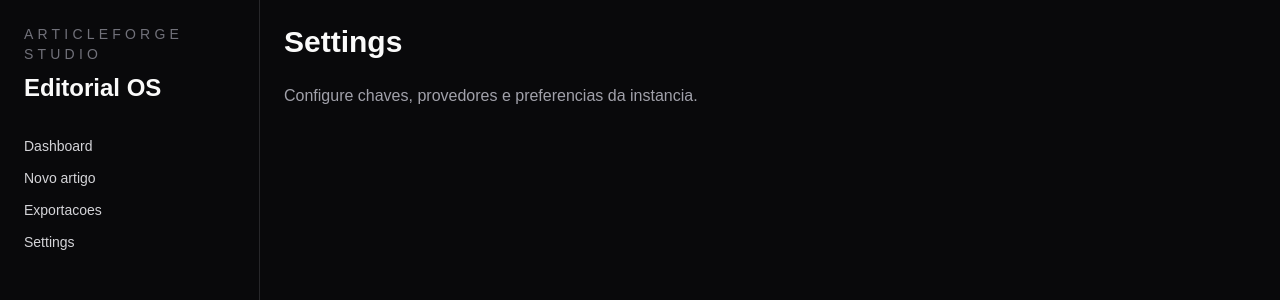
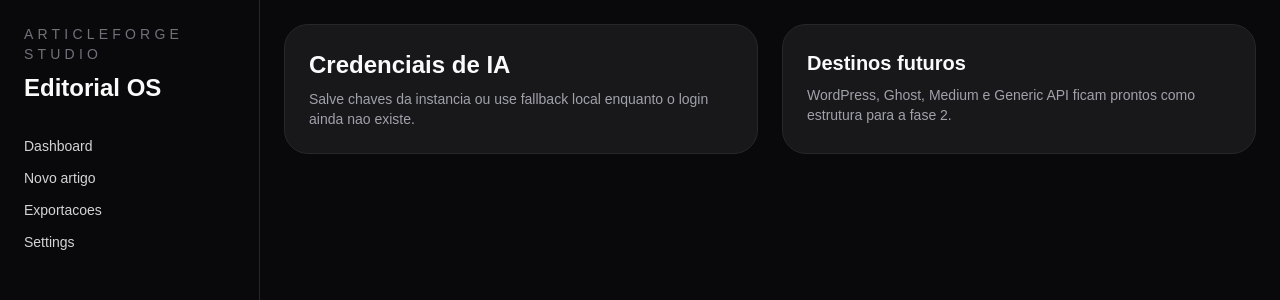
Before and after one commit to newtongomesdev/publisherpilot, a Next.js app: page /settings in a window 1280 px wide. Shown: the top 300 px of the page. Built offline with nearby package versions, Linux system fonts and the light colour scheme.

Commit message:
feat: add prompts and publisher placeholders

```diff
--- a/app/settings/page.tsx
+++ b/app/settings/page.tsx
@@ -3,9 +3,19 @@ import { DashboardShell } from "@/components/dashboard-shell";
 export default function SettingsPage() {
   return (
     <DashboardShell>
-      <div className="space-y-6">
-        <h1 className="text-3xl font-semibold">Settings</h1>
-        <p className="text-zinc-400">Configure chaves, provedores e preferencias da instancia.</p>
+      <div className="grid gap-6 lg:grid-cols-2">
+        <section className="rounded-3xl border border-zinc-800 bg-zinc-900 p-6">
+          <h1 className="text-2xl font-semibold">Credenciais de IA</h1>
+          <p className="mt-2 text-sm text-zinc-400">
+            Salve chaves da instancia ou use fallback local enquanto o login ainda nao existe.
+          </p>
+        </section>
+        <section className="rounded-3xl border border-zinc-800 bg-zinc-900 p-6">
+          <h2 className="text-xl font-semibold">Destinos futuros</h2>
+          <p className="mt-2 text-sm text-zinc-400">
+            WordPress, Ghost, Medium e Generic API ficam prontos como estrutura para a fase 2.
+          </p>
+        </section>
       </div>
     </DashboardShell>
   );
--- /dev/null
+++ b/lib/publishers/generic-api.ts
@@ -0,0 +1 @@
+export const genericApiPublisher = { name: "generic-api" };
--- /dev/null
+++ b/lib/publishers/ghost.ts
@@ -0,0 +1 @@
+export const ghostPublisher = { name: "ghost" };
--- /dev/null
+++ b/lib/publishers/medium.ts
@@ -0,0 +1 @@
+export const mediumPublisher = { name: "medium" };
--- /dev/null
+++ b/lib/publishers/wordpress.ts
@@ -0,0 +1,9 @@
+export const wordpressPublisher = {
+  name: "wordpress",
+  async validateConfig() {
+    return { ok: false, reason: "Not implemented in V1" };
+  },
+  async publish() {
+    throw new Error("WordPress publishing is reserved for phase 2.");
+  },
+};
```
Also changed, not shown: prompts/article-expand.md (added, +1 -0 lines), prompts/article-generation.md (added, +13 -0 lines), prompts/article-improve.md (added, +1 -0 lines), prompts/article-summary.md (added, +1 -0 lines).
